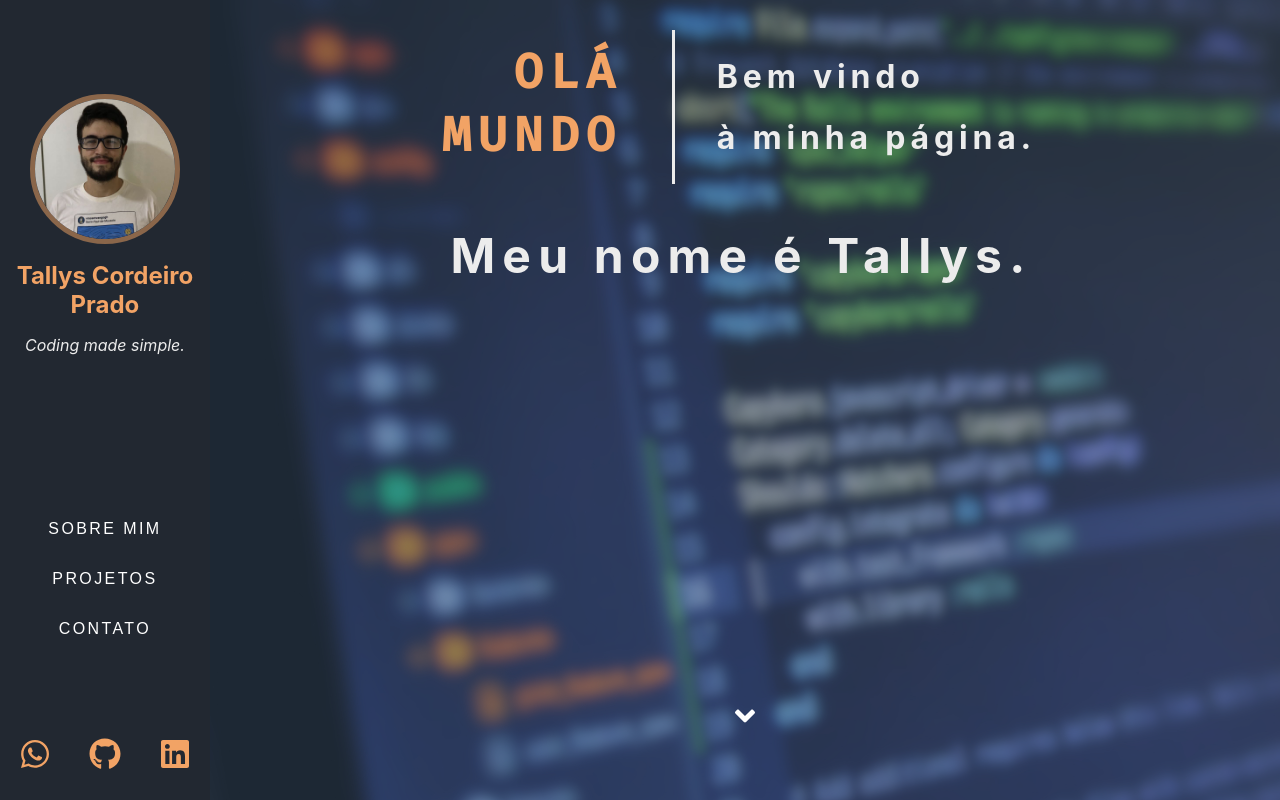
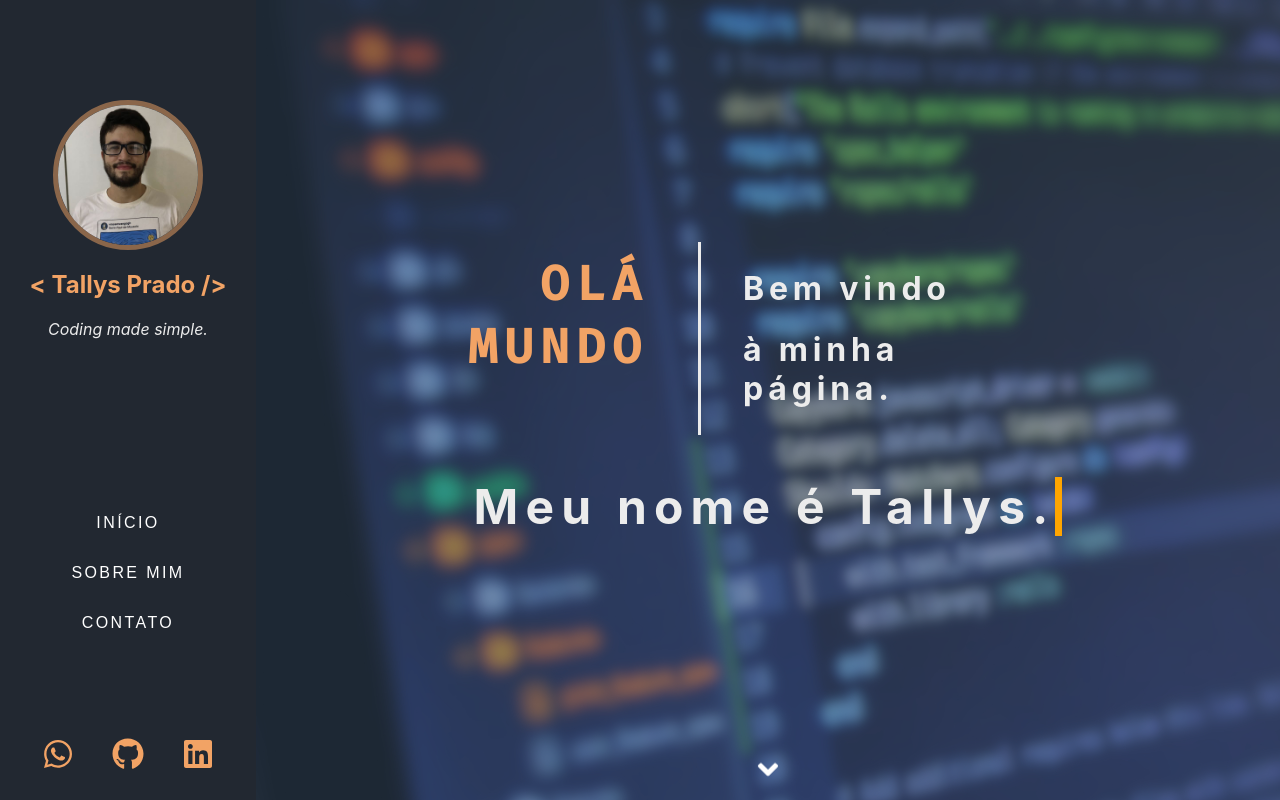
Before and after one commit to tallysprado/PersonalPage, a Next.js app: page / in a window 1280 px wide. Shown: the top 800 px of the page. Built offline with nearby package versions, Linux system fonts and the light colour scheme; a web font is replaced by a local one.

Commit message:
animation button

```diff
--- a/components/DownButton/index.js
+++ b/components/DownButton/index.js
@@ -1,14 +1,17 @@
-import { FontAwesomeIcon } from '@fortawesome/react-fontawesome'
-import {faAngleDown} from '@fortawesome/free-solid-svg-icons'
-export default function DownButton(){
+import { FontAwesomeIcon } from "@fortawesome/react-fontawesome";
+import { faAngleDown } from "@fortawesome/free-solid-svg-icons";
+import {useEffect} from 'react'
 
-    return(
-        <div id='downButton'>
-            <FontAwesomeIcon
-                icon={faAngleDown}
-                color='white'
-                size='2x'
-            />
-        </div>
-    )
+function onClick(){
+    document.getElementById('projects').scrollIntoView({behavior: "smooth", block: "center"});
 }
+export default function DownButton() {
+    useEffect(()=> {
+        document.getElementById('downButton').addEventListener('click', onClick)
+    }, [])
+  return (
+    <div id="downButton">
+        <FontAwesomeIcon className='box bounce-1' icon={faAngleDown} color="white" size="2x" />
+    </div>
+  );
+}
--- a/components/DownButton/styles.scss
+++ b/components/DownButton/styles.scss
@@ -1,6 +1,71 @@
-#downButton{
-    position:absolute;
-    bottom: 0;
-    height: 100px;
+#downButton {
+  display: flex;
+  justify-content: center;
+  align-items: flex-end;
+  height: 50px;
+  position: absolute;
+  bottom: 0;
 
+  width: 100vh;
+  white-space: nowrap;
+
+  .box {
+    align-self: flex-end;
+    animation-duration: 2s;
+    animation-iteration-count: infinite;
+    margin: 0 auto 0 auto;
+    transform-origin: bottom;
+  }
+  .bounce-1 {
+    animation-name: bounce-1;
+    animation-timing-function: cubic-bezier(0.28, 0.84, 0.42, 1);
+    animation-delay: 3s;
+  }
+  @keyframes bounce-1 {
+    0% {
+      transform: scale(1, 1) translateY(0);
+    }
+    10% {
+      transform: scale(1.1, 0.9) translateY(0);
+    }
+    30% {
+      transform: scale(0.9, 1.1) translateY(-50px);
+    }
+    50% {
+      transform: scale(1.05, 0.95) translateY(0);
+    }
+    57% {
+      transform: scale(1, 1) translateY(-7px);
+    }
+    64% {
+      transform: scale(1, 1) translateY(0);
+    }
+    100% {
+      transform: scale(1, 1) translateY(0);
+    }
+  }
+
+  @-webkit-keyframes bounce-1 {
+    0% {
+      transform: scale(1, 1) translateY(0);
+    }
+    10% {
+      transform: scale(1.1, 0.9) translateY(0);
+    }
+    30% {
+      transform: scale(0.9, 1.1) translateY(-50px);
+    }
+    50% {
+      transform: scale(1.05, 0.95) translateY(0);
+    }
+    57% {
+      transform: scale(1, 1) translateY(-7px);
+    }
+    64% {
+      transform: scale(1, 1) translateY(0);
+    }
+    100% {
+      transform: scale(1, 1) translateY(0);
+    }
+  }
 }
--- a/components/Menu/index.js
+++ b/components/Menu/index.js
@@ -1,13 +1,13 @@
 import { Button } from '@material-ui/core'
 import { FontAwesomeIcon } from '@fortawesome/react-fontawesome'
 import { faWhatsapp, faGithub, faLinkedin } from '@fortawesome/free-brands-svg-icons'
-const buttons = ['Sobre mim', 'Projetos', 'Contato']
+const buttons = ['Início', 'Sobre mim', 'Contato']
 const icons = [faWhatsapp, faGithub, faLinkedin]
 
 export default function Menu() {
 
     return (
-        <div id='menu'>
+        <nav id='menu'>
             <div className='presentation'>
                 <img
                     src='/perfil.jpeg'
@@ -15,7 +15,7 @@ export default function Menu() {
                     width={150}
                     className='image'
                 />
-                <h1>Tallys Cordeiro Prado</h1>
+                <h1>&#60; Tallys Prado /&#62;</h1>
                 <p><i>Coding made simple.</i></p>
             </div>
 
@@ -38,6 +38,6 @@ export default function Menu() {
                         icon={icon} />
                 )))}
             </div>
-        </div>
+        </nav>
     )
 }
--- a/components/Menu/styles.scss
+++ b/components/Menu/styles.scss
@@ -1,9 +1,13 @@
 #menu {
   display: flex;
   flex-direction: column;
+
   height: 100vh;
   background-color: var(--background);
   padding: 20px 0px;
+  width: 20vw;
+  position: fixed;
+  left: 0;
   p{
     margin: auto;
     color: var(--color3);
--- a/pages/Landing/animations.scss
+++ b/pages/Landing/animations.scss
@@ -1,18 +1,57 @@
 #landing {
+
+
+  @keyframes fadeIn {
+    0% {
+      opacity: 0;
+    }
+    100% {
+      opacity: 1;
+    }
+  }
+  @-webkit-keyframes fadeIn {
+    0% {
+      opacity: 0;
+    }
+    100% {
+      opacity: 1;
+    }
+  }
+  @keyframes slideDown {
+    0% {
+      height: 0%;
+      opacity: 0;
+    }
+    100% {
+      height: 85%;
+      opacity: 1;
+    }
+  }
+  .slide {
+    padding: 1em 2em;
+  }
+  @keyframes slideRight {
+  }
   @-webkit-keyframes typing {
     from {
+        opacity: 1;
+
       width: 0;
     }
     to {
+        opacity: 1;
+
         width: 100%;
-    }
     }
   }
   @keyframes typing {
     from {
+        opacity: 1;
       width: 0;
     }
     to {
+        opacity: 1;
+
         width: 100%;
     }
   }
@@ -25,3 +64,4 @@
       border-color: orange;
     }
   }
+}
--- a/pages/Landing/styles.scss
+++ b/pages/Landing/styles.scss
@@ -1,25 +1,6 @@
-@import url(https://fonts.googleapis.com/css?family=Anonymous+Pro);
 #landing {
   height: 100vh;
-  width: 100%;
   background-image: url("../../public/background.jpeg");
-
-  @keyframes fadeIn {
-    0% {
-      opacity: 0;
-    }
-    100% {
-      opacity: 1;
-    }
-  }
-  @-webkit-keyframes fadeIn {
-    0% {
-      opacity: 0;
-    }
-    100% {
-      opacity: 1;
-    }
-  }
   .divider {
     overflow: hidden;
     animation: slideDown ease 2s;
@@ -28,33 +9,20 @@
     border-right: 3px solid var(--color3);
   }
 
-  @keyframes slideDown {
-    0% {
-      height: 0%;
-      opacity: 0;
-    }
-    100% {
-      height: 85%;
-      opacity: 1;
-    }
-  }
-  .slide {
-    padding: 1em 2em;
-  }
-  @keyframes slideRight {
-  }
   .bg {
     display: flex;
+
     flex-direction: column;
-    padding-top: 20px;
+    align-items: center;
+    justify-content: center;
     height: 100%;
     width: 100%;
-    align-items: center;
     background-color: rgba(48, 71, 94, 0.5);
   }
   .block {
     display: flex;
     flex-direction: row;
+    width: 50vw;
   }
 
   h1 {
@@ -79,15 +47,20 @@
     margin: 0px 20px;
     opacity: 1;
   }
+
   .typewriter h1 {
-    animation-delay: 3s;
     overflow: hidden;
+    width: 100%;
+    opacity:0;
     border-right: 0.15em solid var(--color2);
     white-space: nowrap; //content on single line
     letter-spacing: 0.15em;
     font-size: 3em;
-    animation: typing 2.5s steps(20, end), blink-caret 0.75s step-end infinite;
-    -webkit-animation: typing 2.5s steps(20, end),
+    animation: typing 2.5s steps(20, end) 2s, blink-caret 0.75s step-end infinite;
+    -webkit-animation: typing 2.5s steps(20, end) 2s,
       blink-caret 0.75s step-end infinite;
+    -webkit-animation-fill-mode: forwards;
+    animation-fill-mode: forwards;
   }
+
 }
--- /dev/null
+++ b/pages/Projects/index.js
@@ -0,0 +1,7 @@
+export default function Projects(){
+    return(
+        <div id='projects'>
+            s
+        </div>
+    )
+}
--- /dev/null
+++ b/pages/Projects/styles.scss
@@ -0,0 +1,5 @@
+#projects{
+    display:flex;
+    height:100vh;
+    background-color: var(--background);
+}
--- a/pages/_app.js
+++ b/pages/_app.js
@@ -1,6 +1,8 @@
 import '../styles/globals.css'
 import '../components/Menu/styles.scss'
 import '../pages/Landing/styles.scss'
+import '../pages/Projects/styles.scss'
+
 import '../pages/Landing/animations.scss'
 
 import '../components/DownButton/styles.scss'
--- a/pages/index.js
+++ b/pages/index.js
@@ -2,10 +2,11 @@ import Head from "next/head";
 import styles from "../styles/Home.module.css";
 import Menu from "../components/Menu";
 import Landing from "./Landing";
-
+import Projects from "./Projects";
 export default function Home() {
   return (
     <div className={styles.container}>
+      {" "}
       <Head>
         <title>Tallys Cordeiro</title>
         <link rel="icon" href="/code.png" />
@@ -14,15 +15,17 @@ export default function Home() {
           href="https://fonts.googleapis.com/css?family=Roboto:300,400,500,700&display=swap"
         />
         <link
-        rel="preload"
-        href="../public/fonts/Fira_Code/FiraCode-VariableFont_wght.ttf"
-        as="font"
-        crossOrigin=""
+          rel="preload"
+          href="../public/fonts/Fira_Code/FiraCode-VariableFont_wght.ttf"
+          as="font"
+          crossOrigin=""
         />
       </Head>
-
       <Menu />
-      <Landing />
+      <div className={styles.content}>
+        <Landing />
+        <Projects />
+      </div>
     </div>
   );
 }
--- a/styles/Home.module.css
+++ b/styles/Home.module.css
@@ -1,3 +1,10 @@
 .container{
   display: flex;
+  flex-direction: column;
 }
+.content{
+  display: flex;
+  flex-direction: column;
+  width: 100%;
+  padding-left: 20vw;
+}
```
Lines whose indentation alone changed are shown as unchanged.
